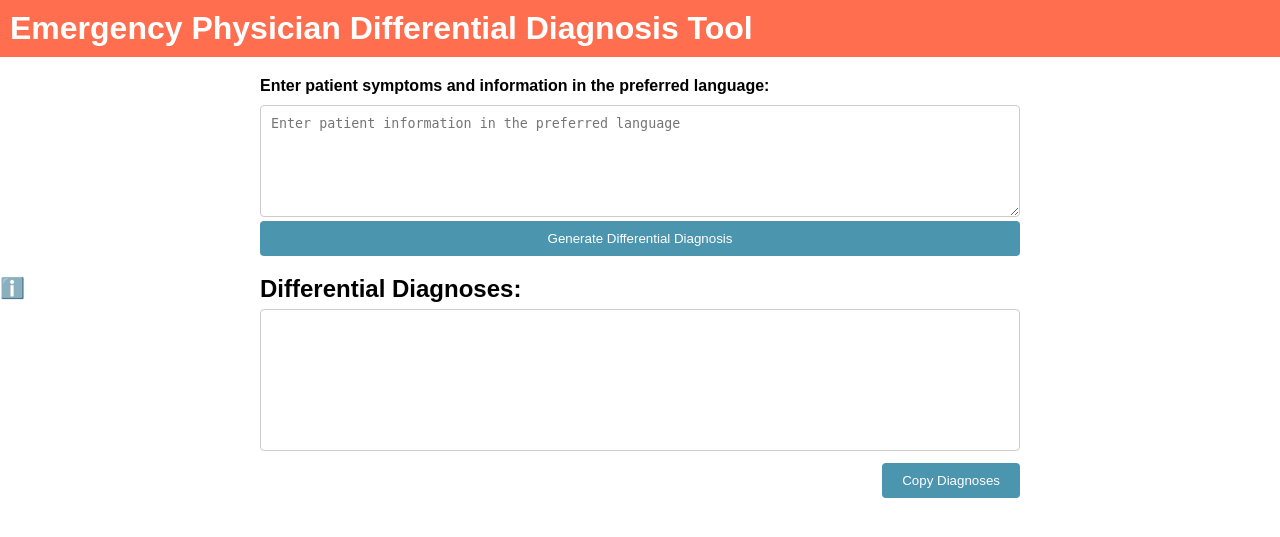
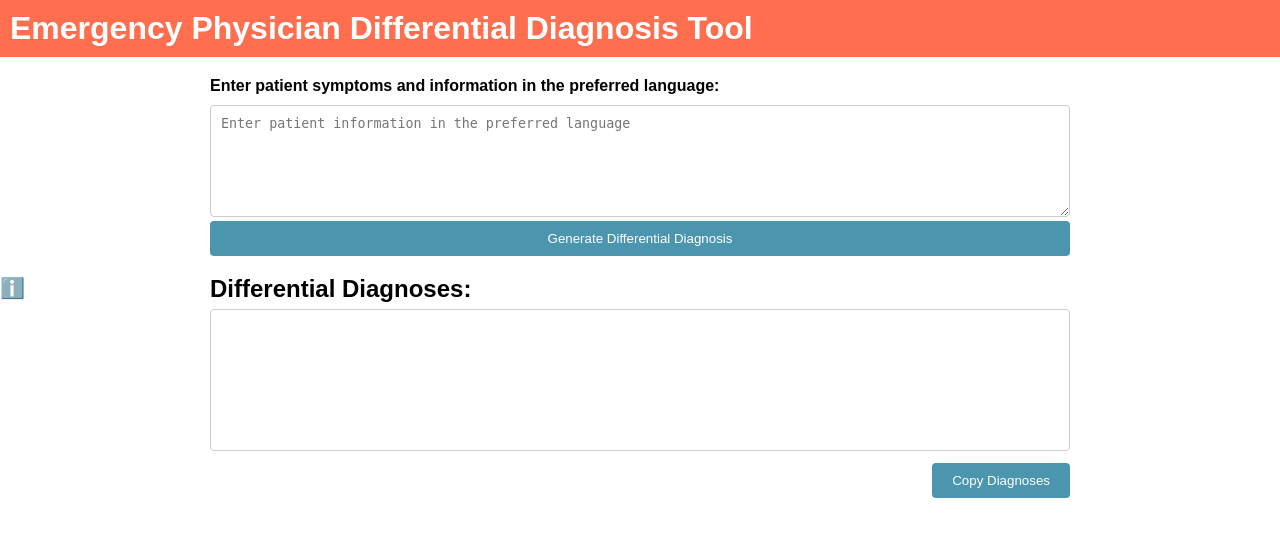
Before and after one commit to LigninDDX/chatddx, a Django app: template gpt/templates/gpt/index.html in a window 1280 px wide. Shown: the top 537 px of the page. Run offline with Django 4.2, Linux system fonts and the light colour scheme; the template is opened without the code that fills it, so the values that code supplies are empty.

Commit message:
added Viewport Meta Tag for mobile friendly scale

```diff
--- a/gpt/templates/gpt/index.html
+++ b/gpt/templates/gpt/index.html
@@ -4,6 +4,7 @@
 <html>
 
 <head>
+    <meta name="viewport" content="width=device-width, initial-scale=1.0">
     <title>Emergency Physician Differential Diagnosis Tool</title>
     <link rel="stylesheet" href="styles.css">
     <link rel="stylesheet" href="{% static 'gpt/loading-spinner.css' %}">
@@ -25,7 +26,7 @@
         }
 
         .container {
-            max-width: 800px;
+            max-width: 900px;
             margin: 0 auto;
             padding: 20px;
             display: flex;
```
